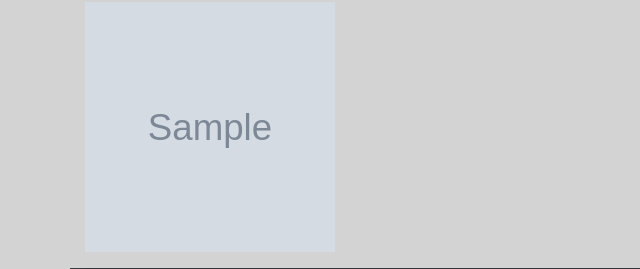
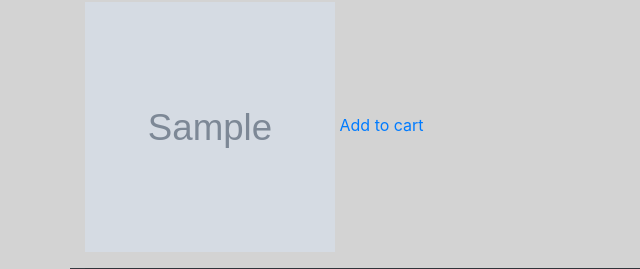
Before and after one commit to Daddara/T-220-VLN2, a Django app: page /consoles/1 in a window 1280 px wide. Shown: the part 228-497 px from the top of the page, without its empty margins (0-640 px from the left). Run offline with Django 3.2, Linux system fonts and the light colour scheme; tables that the repository leaves empty hold one stand-in row (values such as "Sample post"); grey boxes marked "Sample" are stand-in pictures; some libraries are stand-ins or nearby versions.

Commit message:
cart changing

```diff
--- a/cart/views.py
+++ b/cart/views.py
@@ -20,7 +20,7 @@ def add_to_cart(request, id):
         else:
             cart_instance.quantity += 1
             cart_instance.save()
-    else:
+    if request.GET['type'] == 'console':
         co = Consoles.objects.filter(pk=id).first()
         cart_instance = Cart.objects.filter(u=user, console=co).first()
         if cart_instance == None:
@@ -29,6 +29,7 @@ def add_to_cart(request, id):
         else:
             cart_instance.quantity += 1
             cart_instance.save()
+
     return redirect('hp-index')
 
 
--- a/templates/consoles/console_details.html
+++ b/templates/consoles/console_details.html
@@ -4,4 +4,5 @@
     <p>{{ console.description }}</p>
     <p>{{ console.price }}$</p>
   <img src ="{{ console.image  }}" width=250 height=250 crop="fill">
+    <a href="/cart/add_to_cart/{{ console.id }}?type=console">Add to cart</a>
 {% endblock %}
```
Also changed, not shown: cart/migrations/0003_auto_20200514_1606.py (added), cart/migrations/0004_auto_20200514_1606.py (added).
